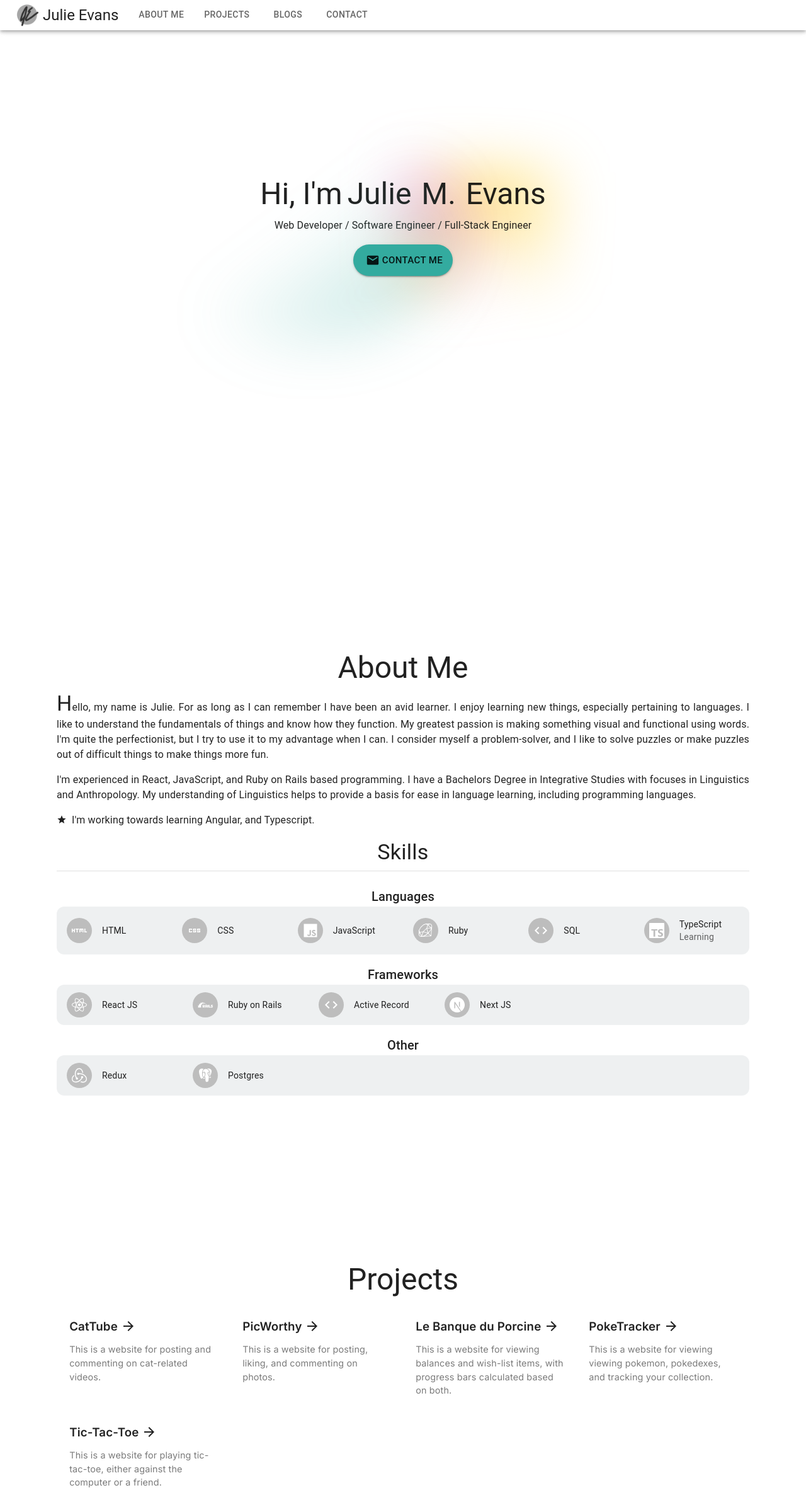
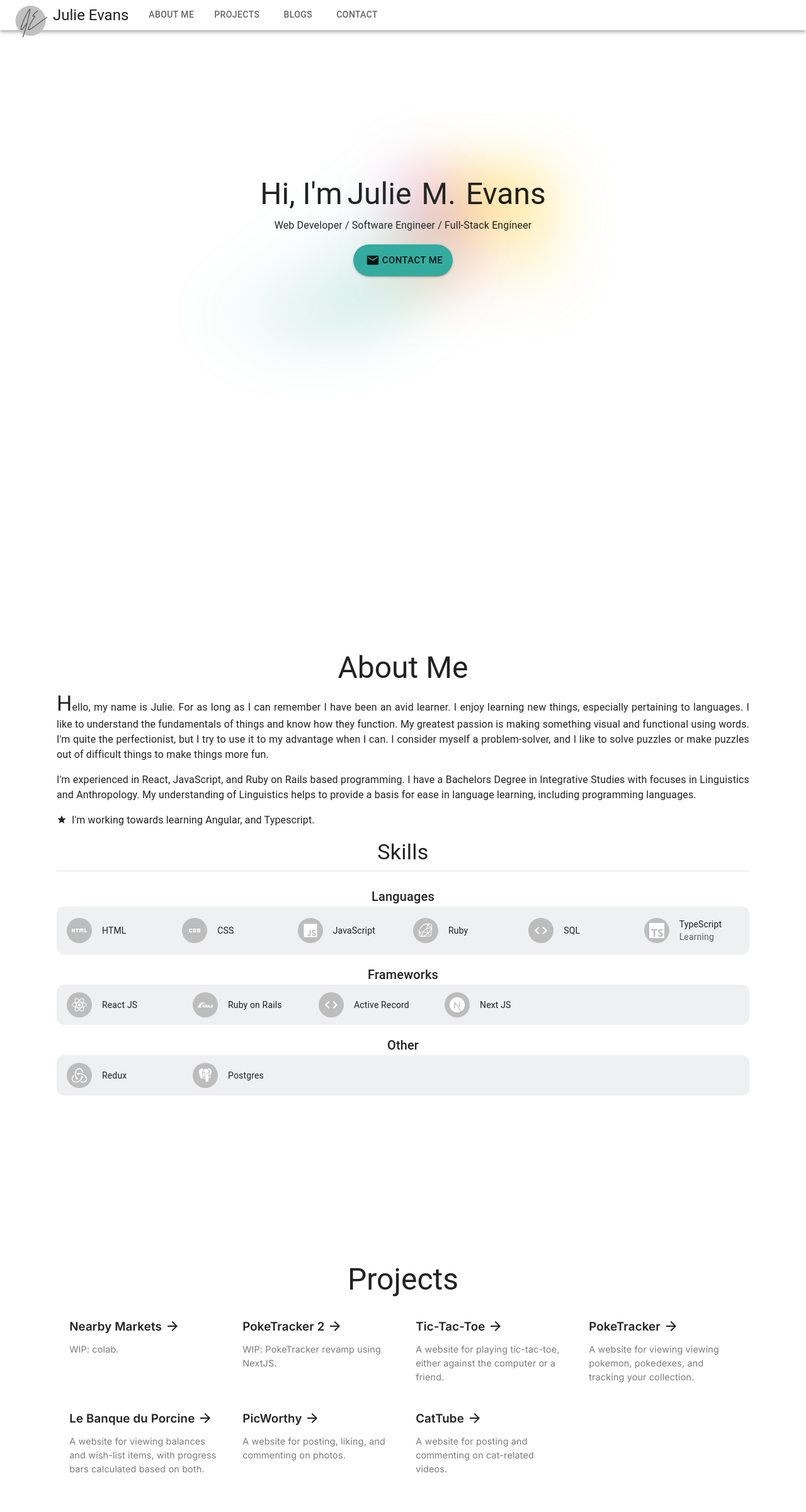
Before and after one commit to mailauki/portfolio-next, a Next.js app: page / in a window 1280 px wide. Shown: the top 2400 px of the page at 63% size. Built offline with nearby package versions, Linux system fonts and the light colour scheme.

Commit message:
Update projects data

```diff
--- a/components/AboutMe/Skills.js
+++ b/components/AboutMe/Skills.js
@@ -12,7 +12,7 @@ export default function Skills() {
 
       <Box className={styles.scroll} sx={{ width: "100%" }}>
         {labels.map((label) => (
-          <Box sx={{ margin: "1rem 0" }}>
+          <Box sx={{ margin: "1rem 0" }} key={label}>
             <Typography variant="h6">
               {label.charAt(0).toUpperCase() + label.slice(1)}
             </Typography>
--- a/components/Header.js
+++ b/components/Header.js
@@ -4,14 +4,14 @@ import styles from '../styles/Home.module.css'
 import { Typography, Box, AppBar, Toolbar, Tabs, Tab } from '@mui/material'
 
 export default function Header({ tab }) {
-  const [value, setValue] = useState(null)
+  const [value, setValue] = useState("hello")
 
   function handleChange(event, newValue) {
     setValue(newValue)
   }
 
   useEffect(() => {
-    tab === "hello" ? setValue(null) : setValue(tab)
+    tab === "hello" ? setValue("hello") : setValue(tab)
   }, [tab])
 
   return (
@@ -27,17 +27,26 @@ export default function Header({ tab }) {
           href="#"
           target="_top"
           rel="noopener noreferrer"
-          onClick={() => setValue(null)}
+          onClick={() => setValue("hello")}
         >
           <Image
-            src="/logo-100.png"
+            src="/logo.png"
             alt="logo"
-            width={40}
-            height={40}
-            style={{ marginRight: "4px" }}
+            width={60}
+            height={60}
+            style={{
+              position: "absolute",
+              top: "4px",
+              left: "20px"
+            }}
           />
 
-          <Typography variant="h5">Julie Evans</Typography>
+          <Typography
+            variant="h5"
+            sx={{ ml: "60px" }}
+          >
+            Julie Evans
+          </Typography>
         </Box>
 
         <Tabs
@@ -52,7 +61,6 @@ export default function Header({ tab }) {
             component="a"
             href="#aboutme"
             value="aboutme"
-            sx={{ fontWeight: 500 }}
           />
           <Tab
             label="Projects"
--- a/components/Home.js
+++ b/components/Home.js
@@ -8,7 +8,7 @@ import Contact from './Contact/Contact'
 import Header from './Header'
 
 export default function Home() {
-  const [tab, setTab] = useState(null)
+  const [tab, setTab] = useState("hello")
 
   useEffect(() => {
     const observer = new IntersectionObserver((entries) => {
--- a/components/Projects/Projects.js
+++ b/components/Projects/Projects.js
@@ -8,7 +8,6 @@ import ArrowForwardIcon from '@mui/icons-material/ArrowForward'
 const inter = Inter({ subsets: ['latin'] })
 
 export default function Projects() {
-
   return (
     <div className={styles.section} id="projects">
       <Typography variant="h3">Projects</Typography>
--- a/data/blogs.json
+++ b/data/blogs.json
@@ -1,11 +1,11 @@
 [
   {
-    "id": "current-targer-vs-target",
-    "title": "currentTarget vs. target",
-    "description": "My personal take on the similarities and differences between event.currentTarget and event.target.",
-    "link": "https://dev.to/mailauki/currenttarget-vs-target-3427/",
-    "image": "https://res.cloudinary.com/practicaldev/image/fetch/s--V25osVcI--/c_imagga_scale,f_auto,fl_progressive,h_420,q_auto,w_1000/https://dev-to-uploads.s3.amazonaws.com/uploads/articles/snce09ss0z0i0zw8nmdn.png",
-    "tags": ["JavaScript", "Beginners", "Functional", "CodeNewbie"]
+    "id": "fetching-in-tandem",
+    "title": "Fetching in Tandem",
+    "description": "Fetching data reliant on another fetch's data within a single handler function.",
+    "link": "https://dev.to/mailauki/fetching-in-tandem-20o9/",
+    "image": "https://res.cloudinary.com/practicaldev/image/fetch/s--bB_87I6T--/c_imagga_scale,f_auto,fl_progressive,h_420,q_auto,w_1000/https://dev-to-uploads.s3.amazonaws.com/uploads/articles/135awjsekr3dyk1eg9f3.jpeg",
+    "tags": ["React", "Database", "Tutorial"]
   },
   {
     "id": "creating-a-follow-button",
@@ -16,11 +16,11 @@
     "tags": ["Tutorial", "Rails", "React", "Database"]
   },
   {
-    "id": "fetching-in-tandem",
-    "title": "Fetching in Tandem",
-    "description": "Fetching data reliant on another fetch's data within a single handler function.",
-    "link": "https://dev.to/mailauki/fetching-in-tandem-20o9/",
-    "image": "https://res.cloudinary.com/practicaldev/image/fetch/s--bB_87I6T--/c_imagga_scale,f_auto,fl_progressive,h_420,q_auto,w_1000/https://dev-to-uploads.s3.amazonaws.com/uploads/articles/135awjsekr3dyk1eg9f3.jpeg",
-    "tags": ["React", "Database", "Tutorial"]
+    "id": "current-targer-vs-target",
+    "title": "currentTarget vs. target",
+    "description": "My personal take on the similarities and differences between event.currentTarget and event.target.",
+    "link": "https://dev.to/mailauki/currenttarget-vs-target-3427/",
+    "image": "https://res.cloudinary.com/practicaldev/image/fetch/s--V25osVcI--/c_imagga_scale,f_auto,fl_progressive,h_420,q_auto,w_1000/https://dev-to-uploads.s3.amazonaws.com/uploads/articles/snce09ss0z0i0zw8nmdn.png",
+    "tags": ["JavaScript", "Beginners", "Functional", "CodeNewbie"]
   }
 ]
--- a/data/projects.json
+++ b/data/projects.json
@@ -1,26 +1,82 @@
 [
   {
-    "id": "cat-tube",
-    "title": "CatTube",
+    "id": "nearby-markets",
+    "title": "Nearby Markets",
     "description": [
-      "This is a website for posting and commenting on cat-related videos.",
+      "WIP: colab."
+    ],
+    "image": "/projects/nearby-markets.jpg",
+    "links": {
+      "githubLink": "https://github.com/chingu-voyages/v42-geckos-team-20",
+      "demoLink": ""
+    },
+    "tags": ["React", "Material UI"]
+  },
+  {
+    "id": "poke-tracker-next",
+    "title": "PokeTracker 2",
+    "description": [
+      "WIP: PokeTracker revamp using NextJS."
+    ],
+    "image": "/projects/poke-tracker-next.jpg",
+    "links": {
+      "githubLink": "https://github.com/mailauki/poke-tracker-next",
+      "demoLink": "https://poketracker.netlify.app"
+    },
+    "tags": ["Next JS", "Supabase", "Netlify", "Material UI"]
+  },
+  {
+    "id": "tic-tic-toe",
+    "title": "Tic-Tac-Toe",
+    "description": [
+      "A website for playing tic-tac-toe, either against the computer or a friend.",
       [
-        "Limited content to only pertain to cats through ActiveRecord Validations.",
-        "Provided stored user information in the database and interaction to content through Auth.",
-        "Utilized a Self-Join database table to allow for user-to-user interaction."
+        "Created Front-End only game based off of previous project using Ruby.",
+        "Used Javascript functions and React hooks to provide game functionality and a “computer” opponent.",
+        "Provided color options of the tokens to the user that are unlockable based on the number of wins tally."
       ]
     ],
-    "image": "/projects/cat-tube.jpg",
+    "image": "/projects/tic-tac-toe.jpg",
     "links": {
-      "githubLink": "https://github.com/mailauki/phase-4-project-cattube"
+      "githubLink": "https://github.com/mailauki/tic-tac-toe",
+      "demoLink": "https://mailauki-tic-tac-toe.netlify.app"
     },
-    "tags": ["React", "Ruby", "Rails", "PostgreSQL", "Heroku"]
+    "tags": ["React", "Netlify", "Chakra UI"]
+  },
+  {
+    "id": "poke-tracker",
+    "title": "PokeTracker",
+    "description": ["A website for viewing viewing pokemon, pokedexes, and tracking your collection."],
+    "image": "/projects/poke-tracker.jpg",
+    "links": {
+      "githubLink": "https://github.com/mailauki/poke-tracker",
+      "demoLink": "https://poke-tracker.netlify.app"
+    },
+    "tags": ["React", "TypeScript", "Redux", "Netlify", "Material UI"]
+  },
+  {
+    "id": "le-banque-du-porcine",
+    "title": "Le Banque du Porcine",
+    "description": [
+      "A website for viewing balances and wish-list items, with progress bars calculated based on both.",
+      [
+        "Created minimalistic Next JS Application using Supabase for the database API.",
+        "Utilized nested routes to personalize data shown limited to the logged-in user.",
+        "Stored data with integrations interconnecting them to each other, such as having an item only exist if there is a user."
+      ]
+    ],
+    "image": "/projects/le-banque-du-porcine.jpg",
+    "links": {
+      "githubLink": "https://github.com/mailauki/le-banque-du-porcine-version-2",
+      "demoLink": "https://le-banque-du-porcine.netlify.app"
+    },
+    "tags": ["Next JS", "Redux", "Netlify", "Supabase", "Material UI", "Swiper JS"]
   },
   {
     "id": "pic-worthy",
     "title": "PicWorthy",
     "description": [
-      "This is a website for posting, liking, and commenting on photos.",
+      "A website for posting, liking, and commenting on photos.",
       [
         "Structured using mobile-first design with phone screen-size layout in mind and later upscaling.",
         "Added Redux usage to help maximize database functionality.",
@@ -35,50 +91,20 @@
     "tags": ["React", "Redux", "Ruby", "Rails", "PostgreSQL", "Render", "Material UI", "Swiper JS"]
   },
   {
-    "id": "le-banque-du-porcine",
-    "title": "Le Banque du Porcine",
+    "id": "cat-tube",
+    "title": "CatTube",
     "description": [
-      "This is a website for viewing balances and wish-list items, with progress bars calculated based on both.",
+      "A website for posting and commenting on cat-related videos.",
       [
-        "Created minimalistic Next JS Application using Supabase for the database API.",
-        "Utilized nested routes to personalize data shown limited to the logged-in user.",
-        "Stored data with integrations interconnecting them to each other, such as having an item only exist if there is a user."
+        "Limited content to only pertain to cats through ActiveRecord Validations.",
+        "Provided stored user information in the database and interaction to content through Auth.",
+        "Utilized a Self-Join database table to allow for user-to-user interaction."
       ]
     ],
-    "image": "/projects/le-banque-du-porcine.jpg",
+    "image": "/projects/cat-tube.jpg",
     "links": {
-      "githubLink": "https://github.com/mailauki/le-banque-du-porcine-version-2",
-      "demoLink": "https://le-banque-du-porcine.netlify.app"
+      "githubLink": "https://github.com/mailauki/phase-4-project-cattube"
     },
-    "tags": ["Next JS", "Redux", "Netlify", "Supabase", "Material UI", "Swiper JS"]
-  },
-  {
-    "id": "poke-tracker",
-    "title": "PokeTracker",
-    "description": ["This is a website for viewing viewing pokemon, pokedexes, and tracking your collection."],
-    "image": "/projects/poke-tracker.jpg",
-    "links": {
-      "githubLink": "https://github.com/mailauki/poke-tracker",
-      "demoLink": "https://poke-tracker.netlify.app"
-    },
-    "tags": ["React", "TypeScript", "Redux", "Netlify", "Material UI"]
-  },
-  {
-    "id": "tic-tic-toe",
-    "title": "Tic-Tac-Toe",
-    "description": [
-      "This is a website for playing tic-tac-toe, either against the computer or a friend.",
-      [
-        "Created Front-End only game based off of previous project using Ruby.",
-        "Used Javascript functions and React hooks to provide game functionality and a “computer” opponent.",
-        "Provided color options of the tokens to the user that are unlockable based on the number of wins tally."
-      ]
-    ],
-    "image": "/projects/tic-tac-toe.jpg",
-    "links": {
-      "githubLink": "https://github.com/mailauki/tic-tac-toe",
-      "demoLink": "https://mailauki-tic-tac-toe.netlify.app"
-    },
-    "tags": ["React", "Netlify", "Chakra UI"]
+    "tags": ["React", "Ruby", "Rails", "PostgreSQL", "Heroku"]
   }
 ]
```
